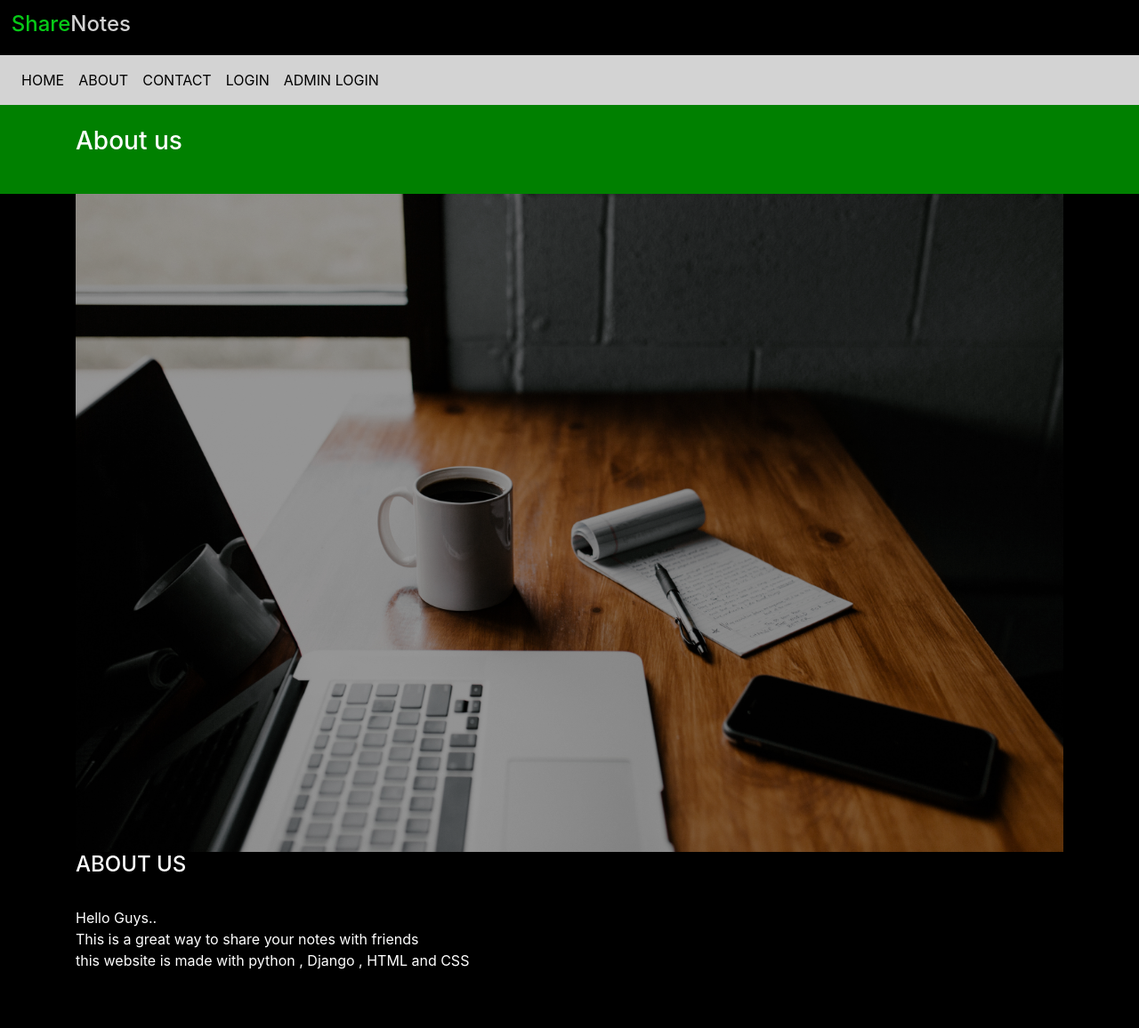
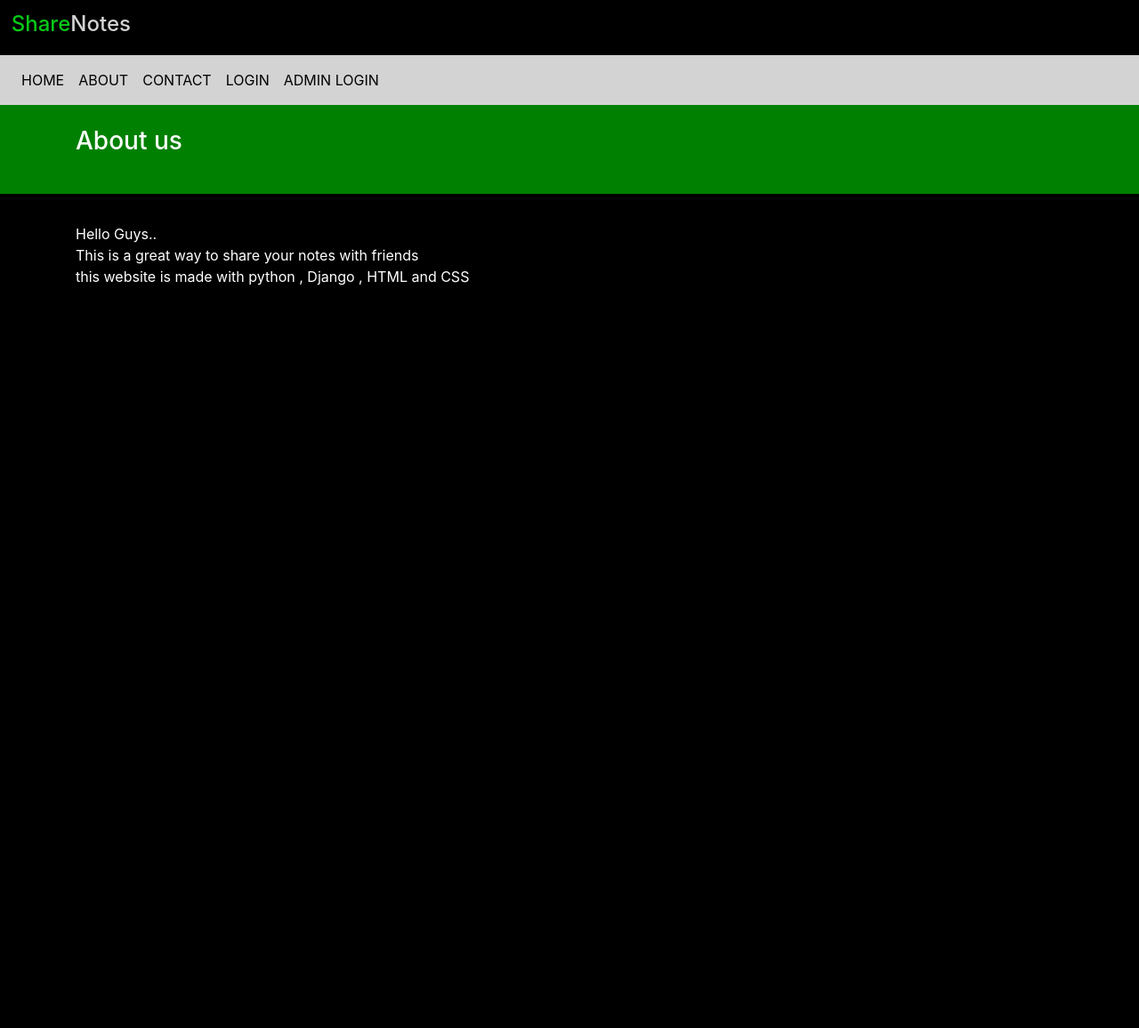
Before and after one commit to PlayerR18/NotesSharingProject, a Django app: page /about in a window 1280 px wide. Shown: the whole page at 89% size. After the commit the page ends 321 px from the top, so only its background shows below. Run offline with Django 3.2, Linux system fonts and the light colour scheme; some libraries are stand-ins or nearby versions.

Commit message:
updated on 11:47

```diff
--- a/notes/templates/about.html
+++ b/notes/templates/about.html
@@ -1,13 +1,12 @@
 {% extends 'navigation.html'%}
 {% block body %}
 {% load static %}
+
 <div style="background-color:green; width:100% ;height:100px">
 <h3 class="text-white container pt-4">About us</h3>
 
 </div>
 <div class="container">
-<img src="{% static 'images/note33.jpg' %}"style="width : 100% ; opacity:0.6">
-<h4><span style="color:white">ABOUT US</span></h4>
 <hr>
 <p><span style="color:white">Hello Guys..<br>
 This is a great way to share your notes with friends<br>
--- a/notes/templates/index.html
+++ b/notes/templates/index.html
@@ -4,10 +4,10 @@
 <style>
 .image
 {
+    object-fit:cover;
     width:100%;
     height:470px;
     background:url({% static 'images/note3.jpg' %});
-
 }
 </style>
 <div class="image">
@@ -16,7 +16,7 @@
 </div>
 </div>
 
-<h4 class="text-center text-danger mt-5 mb-5">Share your Notes by Following 4 Easy Steps</h4>
+<h4 class="text-center text-danger mt-5 mb-5">Share your notes by following 4 Easy Steps</h4>
 <div class="container mb-5">
 <div class="row">
 <div class="col-sm-3">
```
